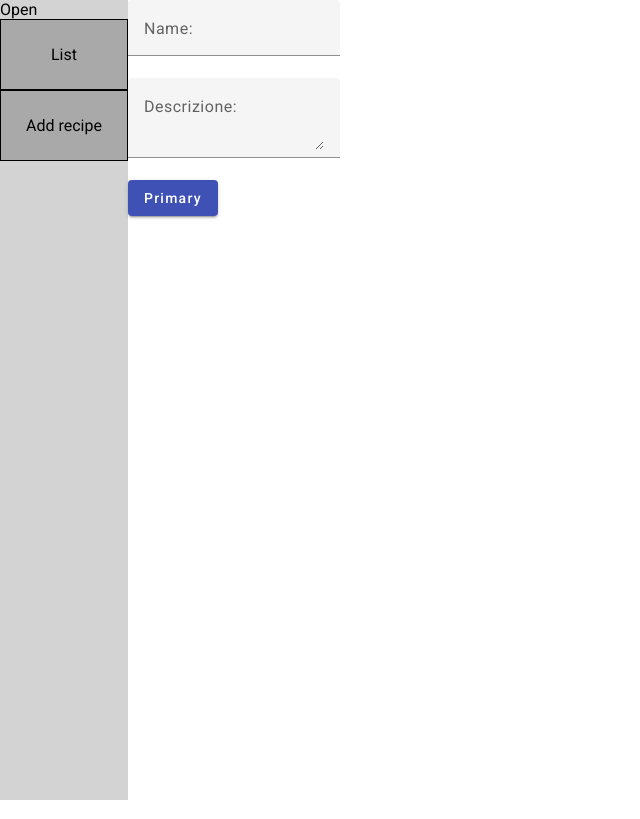
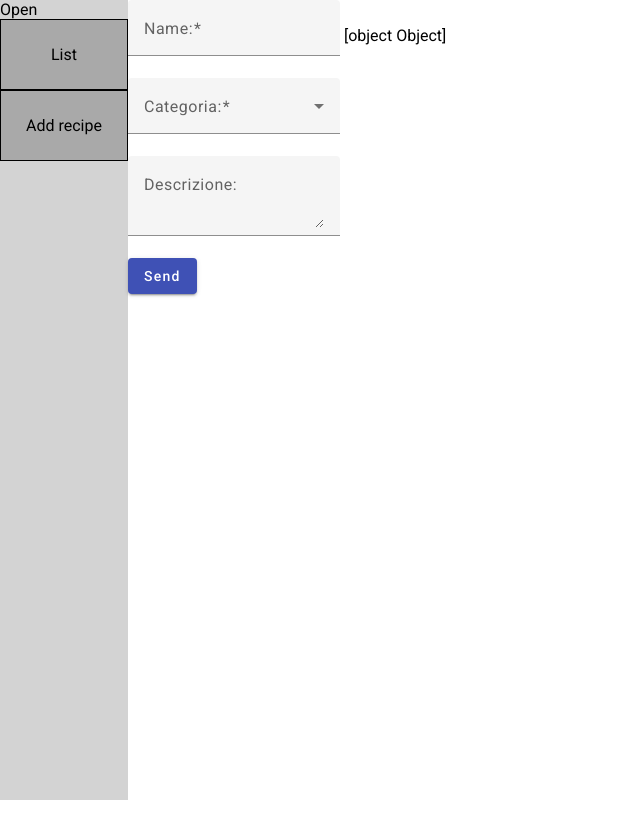
Before and after one commit to ndurante90/recipes-app, an Angular app: page /add in a window 1280 px wide. Shown: the whole page, without its empty margins (0-640 px from the left). Built offline with nearby package versions, Linux system fonts and the light colour scheme.

Commit message:
add categories and validation

```diff
--- a/src/app/app.module.ts
+++ b/src/app/app.module.ts
@@ -11,6 +11,7 @@ import { MatInputModule } from '@angular/material/input';
 import { MatFormFieldModule } from "@angular/material/form-field";
 import { MatButtonModule } from '@angular/material/button';
 import { ReactiveFormsModule } from  '@angular/forms';
+import { MatSelectModule } from '@angular/material/select';
 
 @NgModule({
   declarations: [
@@ -25,6 +26,7 @@ import { ReactiveFormsModule } from  '@angular/forms';
     MatButtonModule,
     MatFormFieldModule,
     MatInputModule,
+    MatSelectModule,
     ReactiveFormsModule,
     RouterModule.forRoot(
       [
--- a/src/app/components/add-recipe/add-recipe.component.html
+++ b/src/app/components/add-recipe/add-recipe.component.html
@@ -2,12 +2,24 @@
     <mat-form-field class="example-full-width">
         <mat-label>Name:</mat-label>
         <input matInput type="text" id="recipe_name" name="recipe_name" placeholder="Name" value="Sushi" formControlName="recipe_name">
+    </mat-form-field>
+    {{form}}
+    <span *ngIf="recipeName?.invalid && (recipeName?.dirty)">*Campo richiesto</span>
+    <br>
+    <mat-form-field appearance="fill">
+        <mat-label>Categoria:</mat-label>
+        <mat-select id="recipe_category" name="recipe_category" formControlName="recipe_category" >
+          <mat-option *ngFor="let category of categories" [value]="category.value">
+             {{category.description}}
+          </mat-option>
+        </mat-select>
     </mat-form-field>
     <br>
     <mat-form-field class="example-full-width">
         <mat-label>Descrizione:</mat-label>
         <textarea matInput id="recipe_description" name="recipe_description" placeholder="Enter text" formControlName="recipe_description" ></textarea>
     </mat-form-field>
+    <span *ngIf="form.dirty && !form.controls['recipe_description'].valid">*La lunghezza deve essere massimo di 100 caratteri!</span>
     <br>
-    <button mat-raised-button color="primary">Primary</button>
+    <button mat-raised-button color="primary">Send</button>
 </form>
--- a/src/app/components/add-recipe/add-recipe.component.ts
+++ b/src/app/components/add-recipe/add-recipe.component.ts
@@ -1,5 +1,7 @@
 import { Component } from '@angular/core';
 import { FormControl, FormGroup } from '@angular/forms';
+import RecipeCategory from 'src/app/model/recipe-category';
+import { Validators } from '@angular/forms';
 
 @Component({
   selector: 'app-add-recipe',
@@ -9,11 +11,18 @@ import { FormControl, FormGroup } from '@angular/forms';
 export class AddRecipeComponent {
 
   form: FormGroup;
+  categories: RecipeCategory[] | undefined;
 
   constructor() {
+
+    this.categories = <RecipeCategory[]>[
+      { value: 0, description: 'Street Food' },
+      { value: 1, description: 'Breakfast' }
+    ];
     this.form = new FormGroup({
-      recipe_name : new FormControl(''),
-      recipe_description: new FormControl('')
+      recipe_name : new FormControl('', Validators.required),
+      recipe_category: new FormControl('', Validators.required),
+      recipe_description: new FormControl('', Validators.maxLength(100))
     });
 
     Object.keys(this.form.controls).forEach(
@@ -25,6 +34,8 @@ export class AddRecipeComponent {
     );
   }
 
+  get recipeName() { return this.form.get('recipe_name'); }
+
   onSubmit() {
     alert(JSON.stringify(this.form.value));
   }
--- /dev/null
+++ b/src/app/model/recipe-category.ts
@@ -0,0 +1,7 @@
+type RecipeCategory = {
+    id: string;
+    value: number;
+    description: string;
+};
+
+export default RecipeCategory;
```
